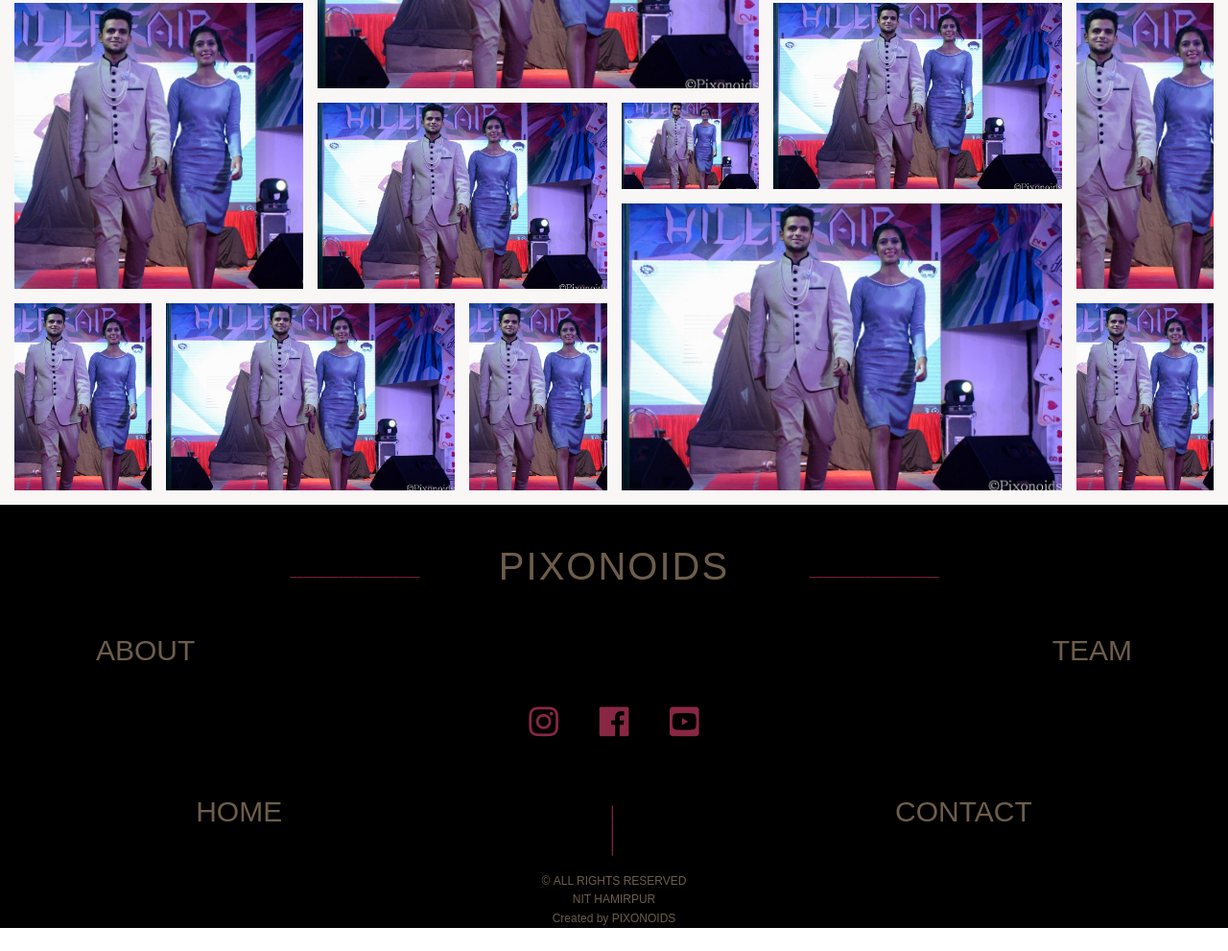
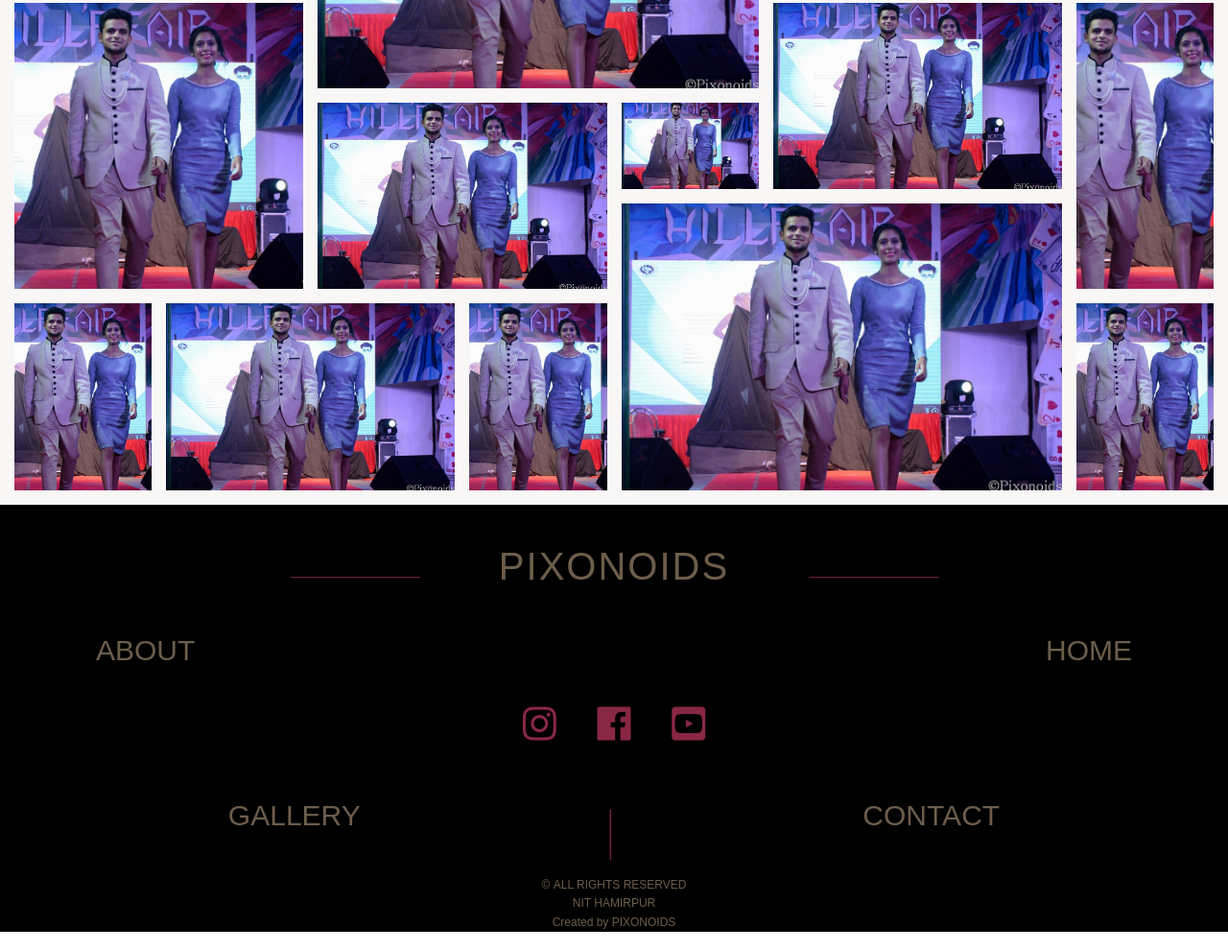
Before and after one commit to kshitijk83/PIXONOIDS, a website: page index.html in a window 1280 px wide. Shown: the part 4223-5214 px from the top of the page at 96% size. Drawn offline with nearby package versions, Linux system fonts and the light colour scheme; a script that the page names is missing.

Commit message:
tiny changes

```diff
--- a/index.html
+++ b/index.html
@@ -157,7 +157,7 @@
 
             <div class="about_team">
                 <div class="item item1">ABOUT</div>
-                <div class="item item2">TEAM</div>
+                <div class="item item2">HOME</div>
             </div>
 
             <div class="logo" align="center">
@@ -167,7 +167,7 @@
             </div>
 
            	<div class="home_contact">
-                <div class="item">HOME</div>
+                <div class="item">GALLERY</div>
                 <div class="item mid_line" id="mid"><p>--------------</p></div>
             	<div class="item">CONTACT</div>
             </div>
--- a/sass/_footer.scss
+++ b/sass/_footer.scss
@@ -48,7 +48,7 @@ footer {
 }
 
 .home_contact {
-	margin: 3.2rem 7rem;
+	margin: 3.2rem 12rem;
 	padding: 2rem 0rem 0rem 0rem;
 }
 
@@ -71,11 +71,11 @@ footer {
 .mid_line p {
 	letter-spacing: -0.1em;
 	transform: rotate(90deg);
-	margin: 3rem 0rem 0rem 5rem;
+	margin: 3rem 0rem 0rem 0rem;
 }
 
 .fab {
-	font-size: 3.5rem;
+	font-size: 4rem;
 	opacity: 1;
 	margin: 0rem 2rem;
 	color: #882743;
--- a/sass/_gallery.scss
+++ b/sass/_gallery.scss
@@ -98,6 +98,6 @@
 
     &__img:hover {
     cursor: pointer;
-    transform: scale(1.1);
+    transform: scale(1.2);
     }
 }
```
Also changed, not shown: css/style.css.
